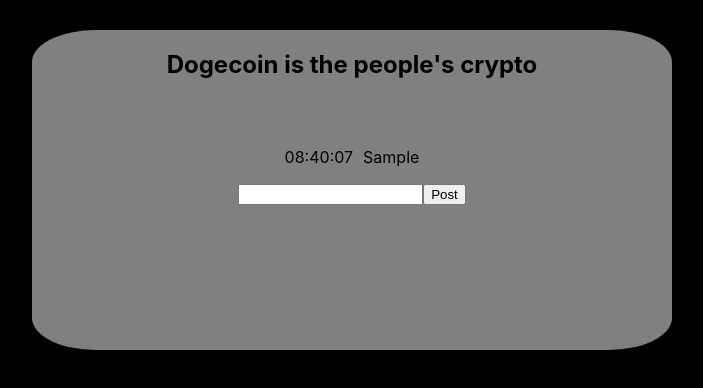
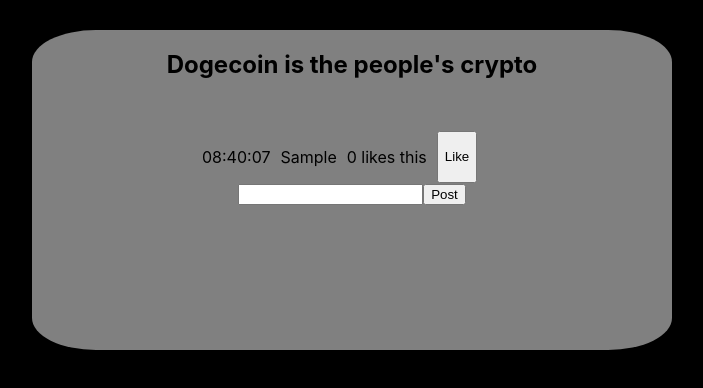
Before and after one commit to allentsangdev/twitter-app, a React (Create React App) app: page / in a window 1280 px wide. Both pictures are taken after typing "Sample" into the empty fields and a click on the button "Post". Shown: the top 388 px of the page, without its empty margins (288-991 px from the left). Built offline with nearby package versions, Linux system fonts and the light colour scheme.

Commit message:
added LikeButton

```diff
--- a/src/App.css
+++ b/src/App.css
@@ -29,7 +29,20 @@
     cursor: pointer;
 }
 
-#time-comment {
+.time-comment-like {
     display: flex;
-    gap: 10px ;
+    flex-wrap: nowrap;
+    gap: 10px;
+    flex-direction: row;
+    width: 300px;
 }
+
+.like-button {
+    display: flex;
+    gap: 10px;
+    flex-direction: row;
+}
+
+.like-button > button {
+    cursor: pointer;
+}
--- a/src/components/Comment.js
+++ b/src/components/Comment.js
@@ -1,4 +1,5 @@
 import { useState, useRef } from "react"
+import LikeButton from "./LikeButton"
 import Timer from "./Timer"
 
 function Comment() {
@@ -14,7 +15,8 @@
 
         setComment((prevState) => ([...prevState, {
             timeStamp: <Timer/>,
-            comment: inputComment
+            comment: inputComment,
+            likeButton: <LikeButton/>
         } ]))
 
         resetInput()
@@ -29,9 +31,10 @@
     return (
         <div className="comment-session">
             {comments && comments.map(comment =>(
-                <div id="time-comment">
+                <div className="time-comment-like">
                     {comment.timeStamp}
-                    <p key={"key"}>{comment.comment}</p>
+                    <p>{comment.comment}</p>
+                    {comment.likeButton}
                 </div>
                 ))}
             <div>
--- a/src/components/LikeButton.js
+++ b/src/components/LikeButton.js
@@ -0,0 +1,16 @@
+import { useState } from "react"
+
+function LikeButton() {
+
+    const [likeCount, setLikeCount] = useState(0)
+
+    return(
+        <div className="like-button">
+            <p>{likeCount} likes this</p>
+            <button onClick={() => setLikeCount(likeCount + 1)}> Like </button>
+        </div>
+    )
+
+}
+
+export default LikeButton
```
